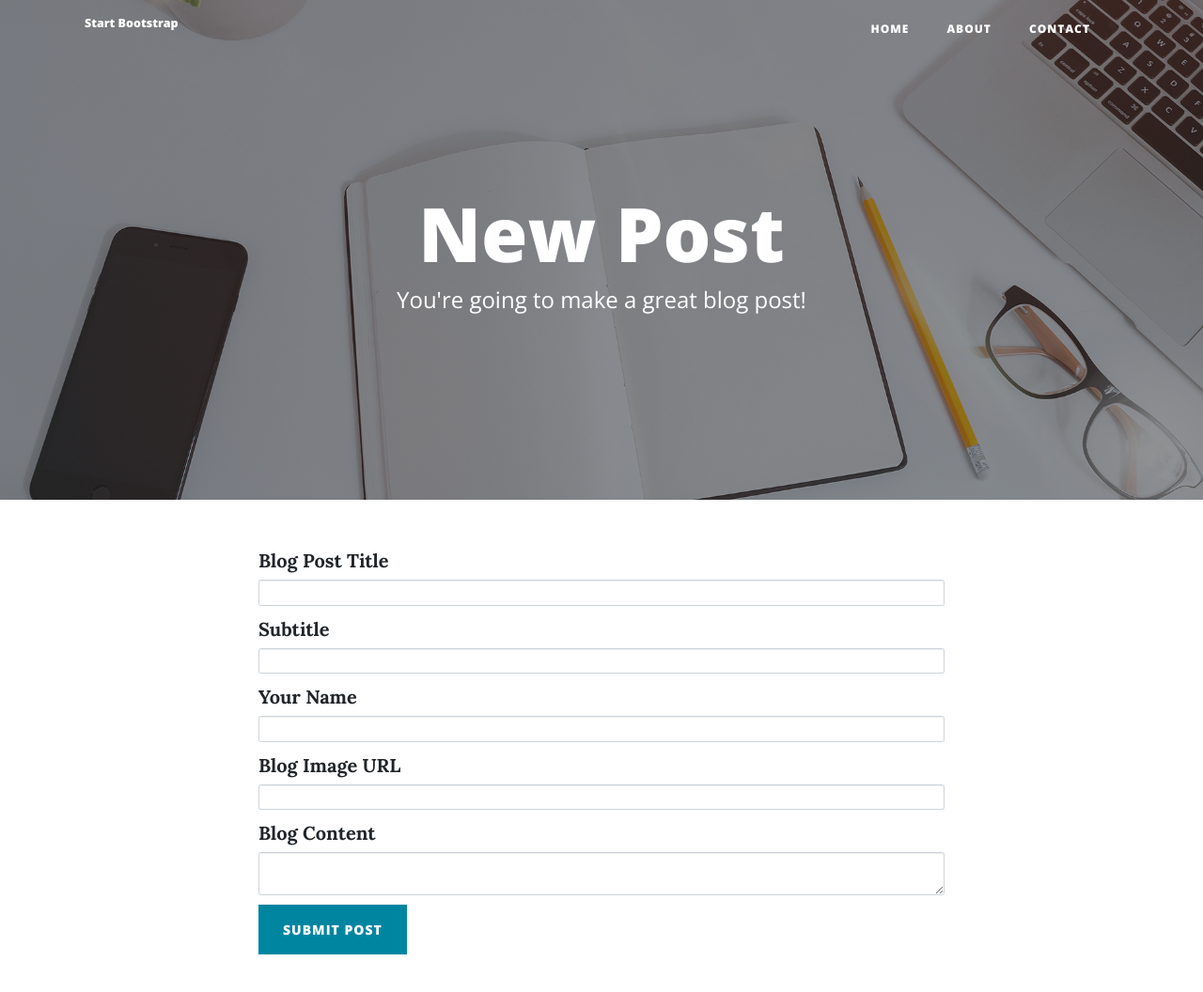
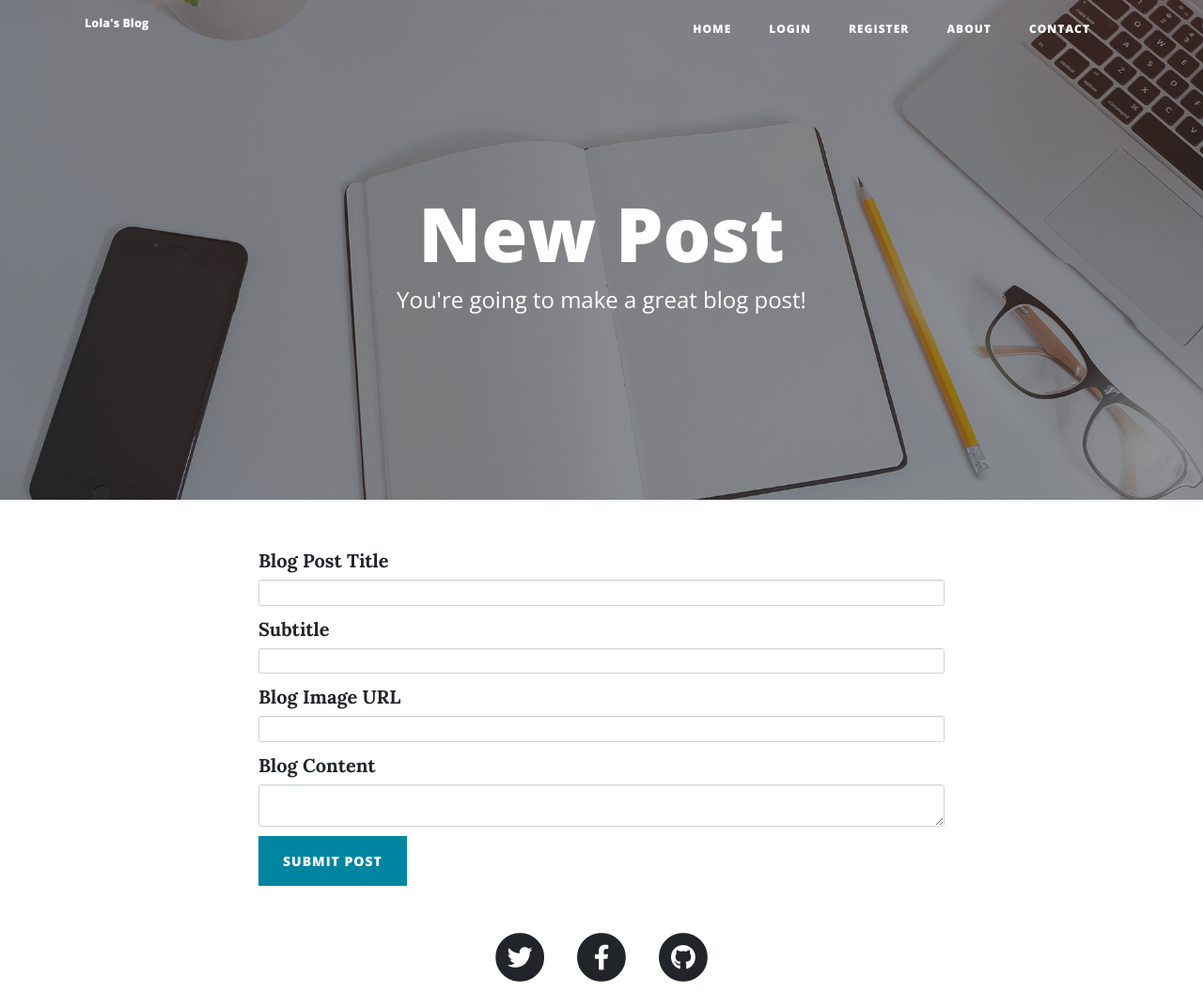
Before and after one commit to Lolita-codes/Lola_RESTful_blog, a Flask app: page /new-post in a window 1280 px wide. Shown: the top 1056 px of the page at 94% size. Run offline with Flask 2, Linux system fonts and the light colour scheme; some libraries are stand-ins or nearby versions.

Commit message:
Add Comments section, forms file and login and register templates

```diff
--- /dev/null
+++ b/forms.py
@@ -0,0 +1,12 @@
+from flask_wtf import FlaskForm
+from wtforms import StringField, SubmitField, PasswordField
+from wtforms.validators import DataRequired, URL
+from flask_ckeditor import CKEditorField
+
+# WTForm
+class CreatePostForm(FlaskForm):
+    title = StringField("Blog Post Title", validators=[DataRequired()])
+    subtitle = StringField("Subtitle", validators=[DataRequired()])
+    img_url = StringField("Blog Image URL", validators=[DataRequired(), URL()])
+    body = CKEditorField("Blog Content", validators=[DataRequired()])
+    submit = SubmitField("Submit Post")
--- a/main.py
+++ b/main.py
@@ -2,10 +2,12 @@ import datetime
 from flask import Flask, render_template, redirect, url_for
 from flask_bootstrap import Bootstrap
 from flask_sqlalchemy import SQLAlchemy
-from flask_wtf import FlaskForm
-from wtforms import StringField, SubmitField
-from wtforms.validators import DataRequired, URL
-from flask_ckeditor import CKEditor, CKEditorField
+from sqlalchemy.orm import relationship
+from flask_ckeditor import CKEditor
+from werkzeug.security import generate_password_hash, check_password_hash
+from flask_login import UserMixin, login_user, LoginManager, login_required, current_user, logout_user
+from forms import CreatePostForm
+from flask_gravatar import Gravatar
 import os
 from dotenv import load_dotenv
 load_dotenv('.env')
@@ -15,14 +17,15 @@ app.config['SECRET_KEY'] = os.environ.get('SECRET_KEY')
 ckeditor = CKEditor(app)
 Bootstrap(app)
 
-##CONNECT TO DB
+# CONNECT TO DB
 app.config['SQLALCHEMY_DATABASE_URI'] = 'sqlite:///posts.db'
 app.config['SQLALCHEMY_TRACK_MODIFICATIONS'] = False
 db = SQLAlchemy(app)
 current_year = datetime.datetime.now().year
 
-##CONFIGURE TABLE
-class BlogPost(db.Model):
+
+# CONFIGURE TABLE
+class BlogPost(UserMixin, db.Model):
     id = db.Column(db.Integer, primary_key=True)
     title = db.Column(db.String(250), unique=True, nullable=False)
     subtitle = db.Column(db.String(250), nullable=False)
@@ -30,17 +33,7 @@ class BlogPost(db.Model):
     body = db.Column(db.Text, nullable=False)
     author = db.Column(db.String(250), nullable=False)
     img_url = db.Column(db.String(250), nullable=False)
-
-
-##WTForm
-class CreatePostForm(FlaskForm):
-    title = StringField("Blog Post Title", validators=[DataRequired()])
-    subtitle = StringField("Subtitle", validators=[DataRequired()])
-    author = StringField("Your Name", validators=[DataRequired()])
-    img_url = StringField("Blog Image URL", validators=[DataRequired(), URL()])
-    body = CKEditorField("Blog Content", validators=[DataRequired()])
-    submit = SubmitField("Submit Post")
-
+# db.create_all()
 
 # Gets Blog posts items
 @app.route('/')
@@ -114,5 +107,15 @@ def delete_post(post_id):
     return redirect(url_for('get_all_posts'))
 
 
+@app.route('/login')
+def login():
+    pass
+
+
+@app.route('/register')
+def register():
+    pass
+
+
 if __name__ == "__main__":
     app.run(debug=True)
--- a/templates/header.html
+++ b/templates/header.html
@@ -28,7 +28,7 @@
   <!-- Navigation -->
   <nav class="navbar navbar-expand-lg navbar-light fixed-top" id="mainNav">
     <div class="container">
-      <a class="navbar-brand" href="index.html">Start Bootstrap</a>
+      <a class="navbar-brand" href="{{ url_for('get_all_posts') }}">Lola's Blog</a>
       <button class="navbar-toggler navbar-toggler-right" type="button" data-toggle="collapse" data-target="#navbarResponsive" aria-controls="navbarResponsive" aria-expanded="false" aria-label="Toggle navigation">
         Menu
         <i class="fas fa-bars"></i>
@@ -36,13 +36,19 @@
       <div class="collapse navbar-collapse" id="navbarResponsive">
         <ul class="navbar-nav ml-auto">
           <li class="nav-item">
-            <a class="nav-link" href="/">Home</a>
+            <a class="nav-link" href="{{ url_for('get_all_posts') }}">Home</a>
           </li>
           <li class="nav-item">
-            <a class="nav-link" href="/about">About</a>
+            <a class="nav-link" href="{{ url_for('login') }}">Login</a>
           </li>
           <li class="nav-item">
-            <a class="nav-link" href="/contact">Contact</a>
+            <a class="nav-link" href="{{ url_for('register') }}">Register</a>
+          </li>
+          <li class="nav-item">
+            <a class="nav-link" href="{{ url_for('about') }}">About</a>
+          </li>
+          <li class="nav-item">
+            <a class="nav-link" href="{{ url_for('contact') }}">Contact</a>
           </li>
         </ul>
       </div>
```
Also changed, not shown: login.html (added, +10 -0 lines), register.html (added, +10 -0 lines), templates/post.html (+18 -1 lines), posts.db.
